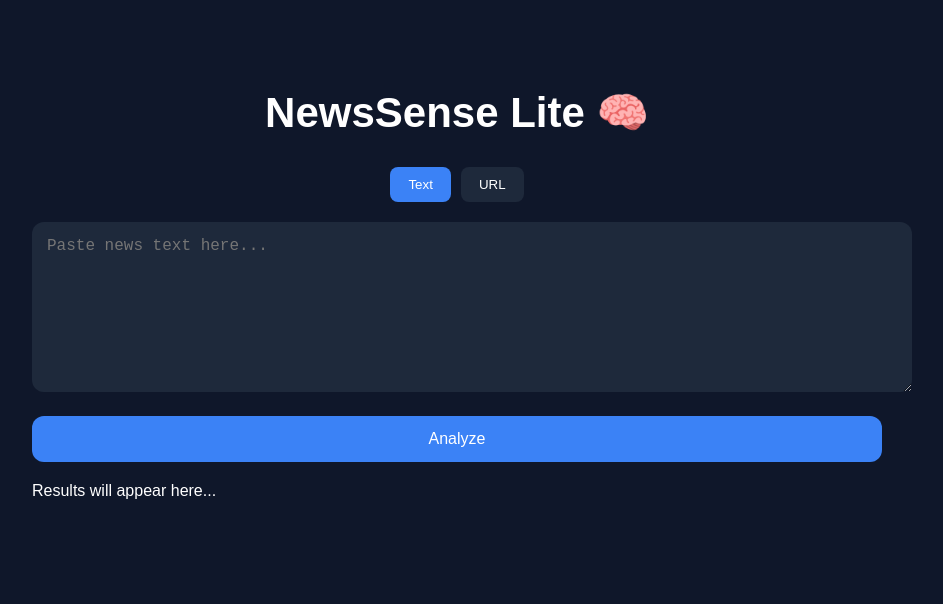
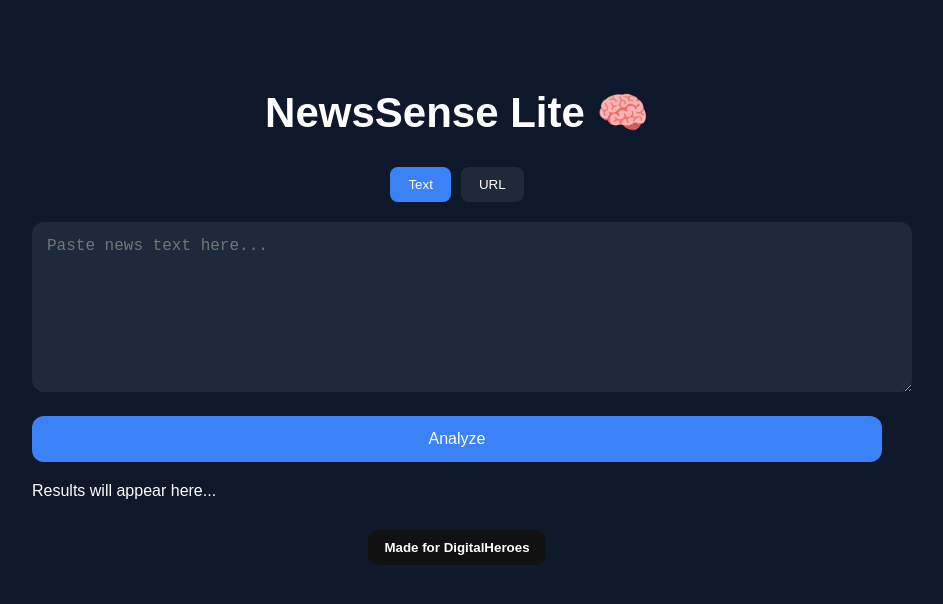
Before and after one commit to sutharsakshi/newssense-lite, a React (Vite) app: page / in a window 1280 px wide. Shown: the top 604 px of the page, without its empty margins (183-1126 px from the left). Built offline with nearby package versions, Linux system fonts and the light colour scheme.

Commit message:
add digitalhearoes button

```diff
--- a/src/App.jsx
+++ b/src/App.jsx
@@ -84,6 +84,19 @@ function App() {
       <div className="result-box">
         <ResultCard result={result} loading={loading} />
       </div>
+
+      <div className="footer">
+        <a
+          href="https://digitalheroes.in"
+          target="_blank"
+          rel="noopener noreferrer"
+        >
+          <button className="dh-button">
+            Made for DigitalHeroes
+          </button>
+        </a>
+      </div>
+
     </div>
   );
 }
```
